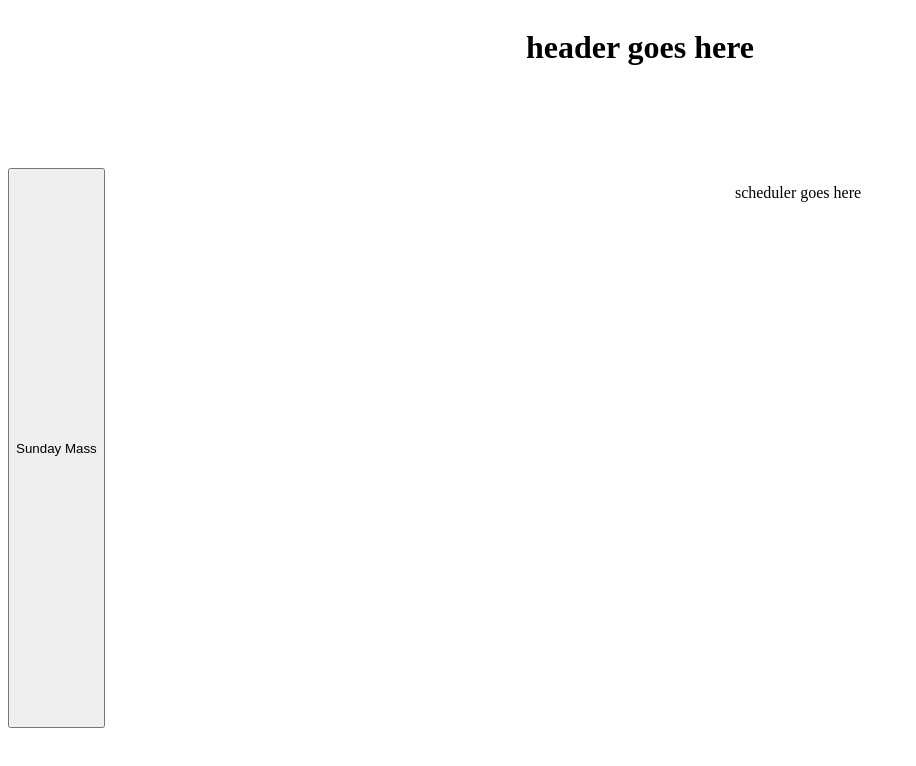
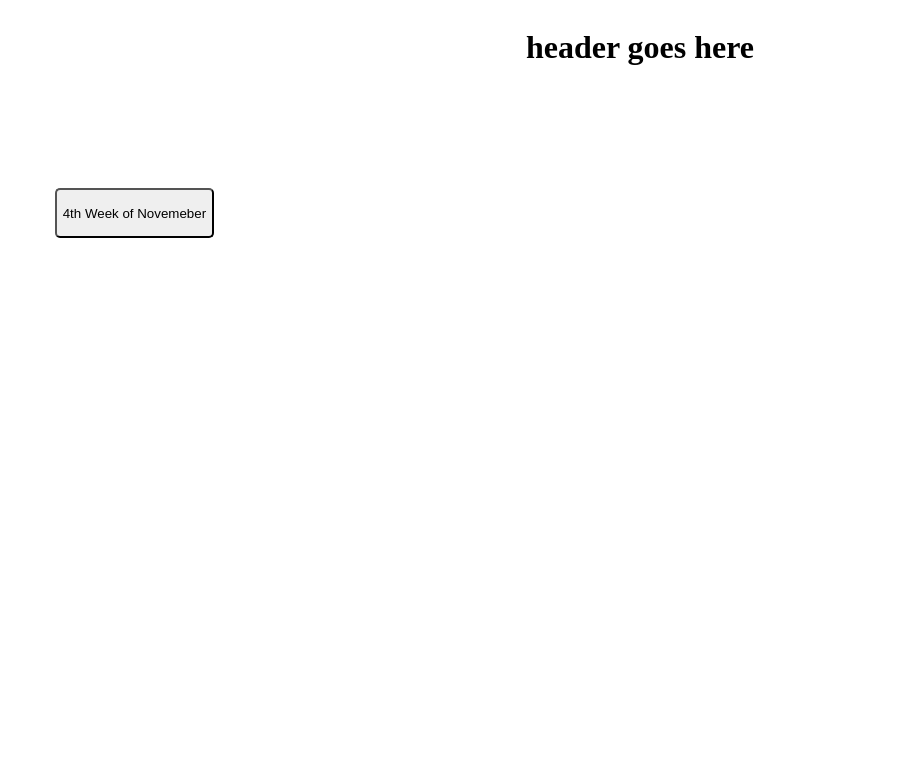
Before and after one commit to nick23447/CMSI-2021-HW4, a React (Vite) app: page / in a window 1280 px wide. Shown: the top 766 px of the page, without its empty margins (0-916 px from the left). Built offline with nearby package versions, Linux system fonts and the light colour scheme.

Commit message:
added Week and Time select to display

```diff
--- a/src/components/App.css
+++ b/src/components/App.css
@@ -9,13 +9,15 @@
   height: 100vh;
   display: grid;
   grid-template-rows: 2fr 7fr 1fr;
-  grid-template-columns: 1fr 3fr;
+  grid-template-columns: 1fr 4fr;
 }
 
 nav{
   display: flex;
   grid-row: 2 / span 1;
   grid-column: 1 / span 1;
+  justify-content: center;
+  padding: 20px;
 }
 
 header{
@@ -23,7 +25,21 @@ header{
   grid-column: 1 / span 2;
 }
 
-.Scheduler{
+.time-select{
   grid-row: 2 / span 1;
   grid-column: 2 / span 1;
 }
+
+#mass-date{
+  height: 50px;
+  border-radius: 5px;
+}
+
+#mass-times{
+  width: 250px;
+  height: 300px;
+  background-color: lightblue;
+  display: flex;
+  flex-direction: column;
+  justify-content: space-around;
+}
--- a/src/components/App.jsx
+++ b/src/components/App.jsx
@@ -1,18 +1,21 @@
 import { useState } from 'react'
-import Nav from "./Nav"
+import WeekSelect from "./WeekSelect"
 import Header from "./Header"
-import Scheduler from "./Scheduler"
+import TimeSelect from "./TimeSelect"
+import Schedule from "./Schedule"
 import './App.css'
 
 function App() {
-
+const [selectTime, setSelectTime] = useState(false)
+const [massInfo, setMassInfo] = useState({Week: null, Time: null})
+console.log(massInfo)
   return (
     <>
     <div className="App">
     <Header />
-    <Nav />
-    <Scheduler />
-
+    <WeekSelect setSelectTime={setSelectTime} selectTime={selectTime} setMassInfo={setMassInfo} />
+    {selectTime && <TimeSelect setSelectTime={setSelectTime} selectTime={selectTime} massInfo={massInfo} setMassInfo={setMassInfo} />}
+    {massInfo.Time && massInfo.Week && <Schedule massInfo={massInfo} /> }
     </div>
     </>
   )
--- a/src/components/Nav.jsx
+++ /dev/null
@@ -1,9 +0,0 @@
-export default function Nav(){
-    return (
-        <>
-        <nav>
-            <button className="MassDate" > Sunday Mass</button>
-        </nav>
-        </>
-    )
-}
--- /dev/null
+++ b/src/components/Schedule.jsx
@@ -0,0 +1,10 @@
+export default function Schedule({ massInfo }){
+    return(
+        <>
+        <div classname="schedule">
+            <h3> Sunday Mass for the {massInfo.Week} at {massInfo.Time}</h3>
+
+        </div>
+        </>
+    )
+}
--- a/src/components/Scheduler.jsx
+++ /dev/null
@@ -1,10 +0,0 @@
-export default function Scheduler(){
-    return(
-        <>
-        <div className="Scheduler">
-            <p> scheduler goes here</p>
-
-        </div>
-        </>
-    )
-}
--- /dev/null
+++ b/src/components/TimeSelect.jsx
@@ -0,0 +1,21 @@
+export default function Scheduler({ selectTime, setSelectTime, massInfo, setMassInfo }){
+    console.log(selectTime)
+    function handleClick(e){
+        setMassInfo({Week: massInfo.Week, Time: `${e.target.textContent}`})
+        setSelectTime(!selectTime)
+
+    }
+    return(
+        <>
+        <div className="time-select">
+            <section id="mass-times">
+                <h3>{massInfo.Week}</h3>
+                <h3> Select a Mass Time</h3>
+                <button onClick={(e) => handleClick(e)}>10am</button>
+                <button onClick={(e) => handleClick(e)}>8pm</button>
+                <button onClick={(e) => handleClick(e)}>9:30pm</button>
+            </section>
+        </div>
+        </>
+    )
+}
--- /dev/null
+++ b/src/components/WeekSelect.jsx
@@ -0,0 +1,14 @@
+export default function WeekSelect({ setSelectTime, selectTime, setMassInfo}){
+    function handleClick(e){
+        setMassInfo({"Week": `${e.target.textContent}`, "Time": null })
+        setSelectTime(!selectTime)
+
+    }
+    return (
+        <>
+        <nav>
+            <button id="mass-date" onClick={(e) => handleClick(e)} > 4th Week of Novemeber</button>
+        </nav>
+        </>
+    )
+}
```
